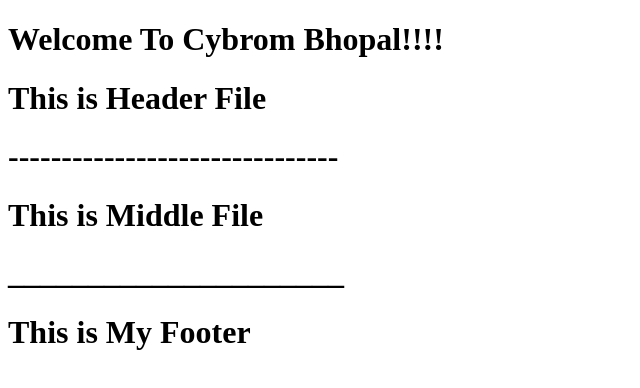
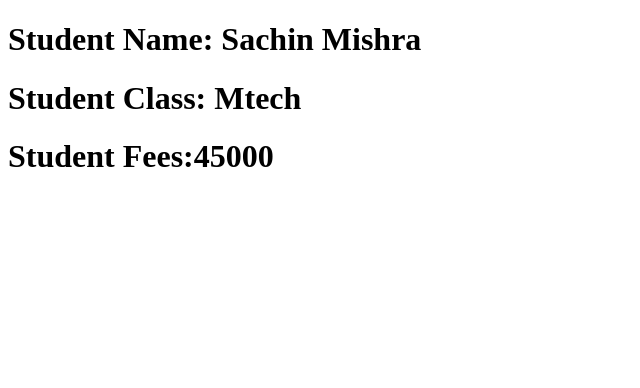
Before and after one commit to rahullokhande123/React_codes, a React (Vite) app: page / in a window 1280 px wide. Shown: the top 388 px of the page, without its empty margins (0-640 px from the left). Built offline with nearby package versions, Linux system fonts and the light colour scheme.

Commit message:
VITE-PROJECT

```diff
--- a/src/App.jsx
+++ b/src/App.jsx
@@ -1,17 +1,21 @@
 
-import Header from "./Header";
-import Middle from "./Middle";
-import Footer from "./Footer";
+// ================ React Components ===============
+
+import Employee from "./Employee";
+import Student from "./Student";
+
+const nm="Sachin Mishra";
+const cls="Mtech";
+const fees=45000;
+
 const App=()=>{
-
   return(
     <>
-    <h1>Welcome To Cybrom Bhopal!!!!</h1>
-                {/* Yah JSX Languge H Jo HTML ki tarah dikhte h but ye jsx h*/}
-  <Header/>
-  <Middle/>
-  <Footer/>
-  </>
+      <h1>
+      </h1>
+     {/* <Employee nm="Rahul" empno="E062" sal="50000"/> */}
+     <Student nm={nm} cls={cls} stufees={fees}/>
+    </>
   )
 }
-export default  App;
+export default App;
--- /dev/null
+++ b/src/Employee.jsx
@@ -0,0 +1,10 @@
+const Employee=(props)=>{
+    return(
+        <>
+        <h1>Employee Name: {props.nm}</h1>
+        <h1>Employee Number: {props.empno}</h1>
+        <h1>Employee Salary:{props.sal}</h1>
+        </>
+    )
+}
+export default Employee;
--- a/src/Footer.jsx
+++ /dev/null
@@ -1,9 +0,0 @@
-const Footer=()=>{
-    return (
-        <>
-        <h1>This is My Footer</h1>
-
-        </>
-    )
-}
-export default Footer;
--- a/src/Header.jsx
+++ /dev/null
@@ -1,9 +0,0 @@
-const Header=()=>{
-    return (
-        <>
-          <h1> This is Header File</h1>
-          <h1>-------------------------------</h1>
-        </>
-    )
-}
-export default Header;
--- a/src/Middle.jsx
+++ /dev/null
@@ -1,9 +0,0 @@
-const Middle=()=>{
-    return (
-        <>
-        <h1>This is Middle File</h1>
-        <h1>_____________________</h1>
-        </>
-    )
-}
-export default Middle;
--- /dev/null
+++ b/src/Student.jsx
@@ -0,0 +1,10 @@
+const Student=(props)=>{
+    return(
+        <>
+        <h1>Student Name: {props.nm}</h1>
+        <h1>Student Class: {props.cls}</h1>
+        <h1>Student Fees:{props.stufees}</h1>
+        </>
+    )
+}
+export default Student;
```
Also changed, not shown: src/Data.jsx (deleted, +0 -10 lines).
